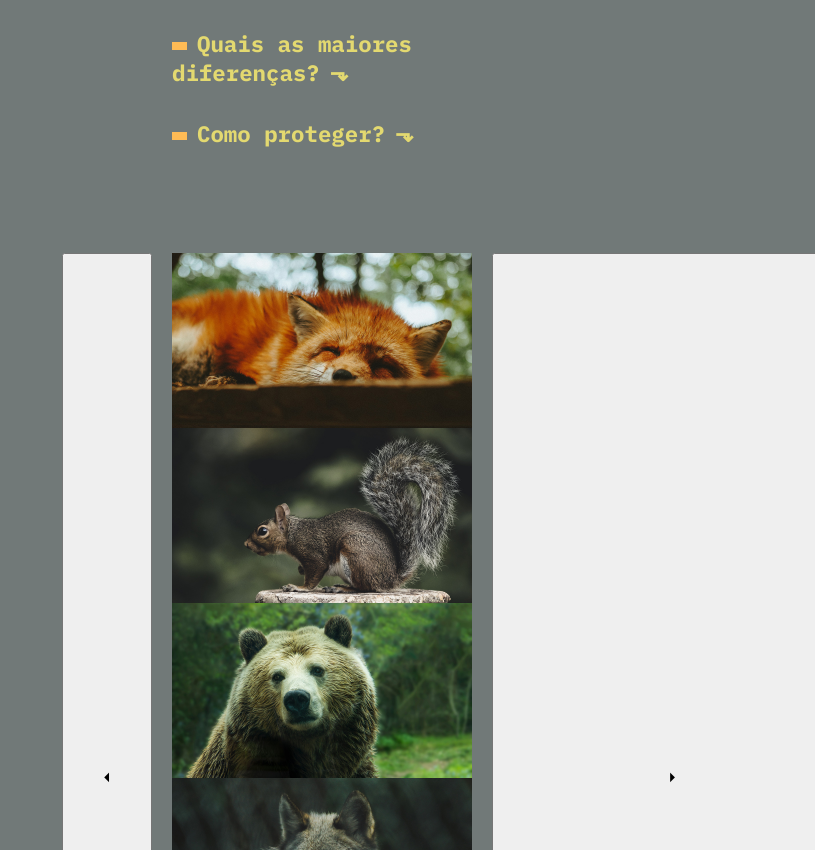
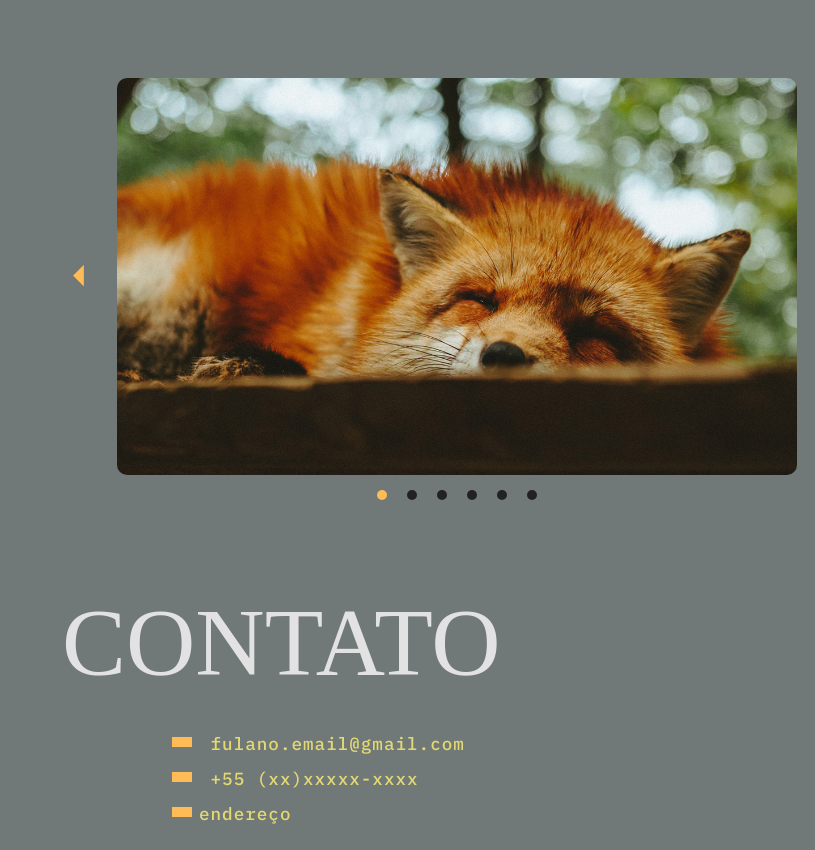
Before and after one commit to renatoMarqs/Close-national-geo, a plain HTML site: page index.html in a window 1280 px wide. Shown: the part 1361-2211 px from the top of the page, without its empty margins (465-1280 px from the left). Drawn offline with Linux system fonts and the light colour scheme; a web font is replaced by a local one.

Commit message:
Arquivo style.css modificado, bem como os arquivos de sectionCurio , sectionAnimais, também doi feita a estilização dos slides.

```diff
--- a/src/styles/layout/sectionAnimais.css
+++ b/src/styles/layout/sectionAnimais.css
@@ -16,6 +16,7 @@
 
 .animais-description section {
     margin-bottom: 50px;
+    padding-right: 15px;
 }
 
 .animais-description h2 {
--- a/src/styles/layout/sectionCurio.css
+++ b/src/styles/layout/sectionCurio.css
@@ -3,7 +3,8 @@
 }
 
 .list-curiosidades{
-    grid-column: 2/3;
+    grid-column: 2/4;
+    padding-right: 40px;
 }
 
 .list-curiosidades dt {
--- /dev/null
+++ b/src/styles/layout/slider.css
@@ -0,0 +1,63 @@
+.box-slider{
+    display: flex;
+    justify-content: center;
+    align-items: center;
+    grid-column: 2/4;
+}
+
+.arrow{
+    background: none;
+    font-size: 30px;
+    border: none;
+    cursor: pointer;
+    padding: 10px;
+    color: var(--cor3);
+}
+
+.slider{
+    width: 700px;
+    overflow: hidden;
+    border-radius: 10px;
+}
+
+.slides{
+    display: flex;
+    transition: tranform.5s;
+}
+
+.slide{
+    min-width: 100%;
+}
+
+.dots{
+    display: flex;
+    justify-content: center;
+    margin-top: -80px;
+    grid-column: 2/4;
+}
+
+.dot{
+    width: 10px;
+    height: 10px;
+    border-radius: 50%;
+    background-color: var(--cor4);
+    cursor: pointer;
+}
+
+/* Manipulação do JavaScript */
+.dot.ativo{
+    background-color: var(--cor3);
+}
+
+/* Responsividade */
+@media(max-width: 650px){
+    .box-slider{
+        grid-column: 1/3;
+    }
+
+    .dots{
+        grid-column: 1/3;
+        margin: 0 auto;
+        margin-top: -130;
+    }
+}
--- a/src/styles/style.css
+++ b/src/styles/style.css
@@ -2,5 +2,6 @@
 @import url(layout/header.css);
 @import url(layout/sectionAnimais.css);
 @import url(layout/sectionCurio.css);
+@import url(layout/slider.css);
 @import url(layout/contatos.css);
 @import url(layout/footer.css);
```
